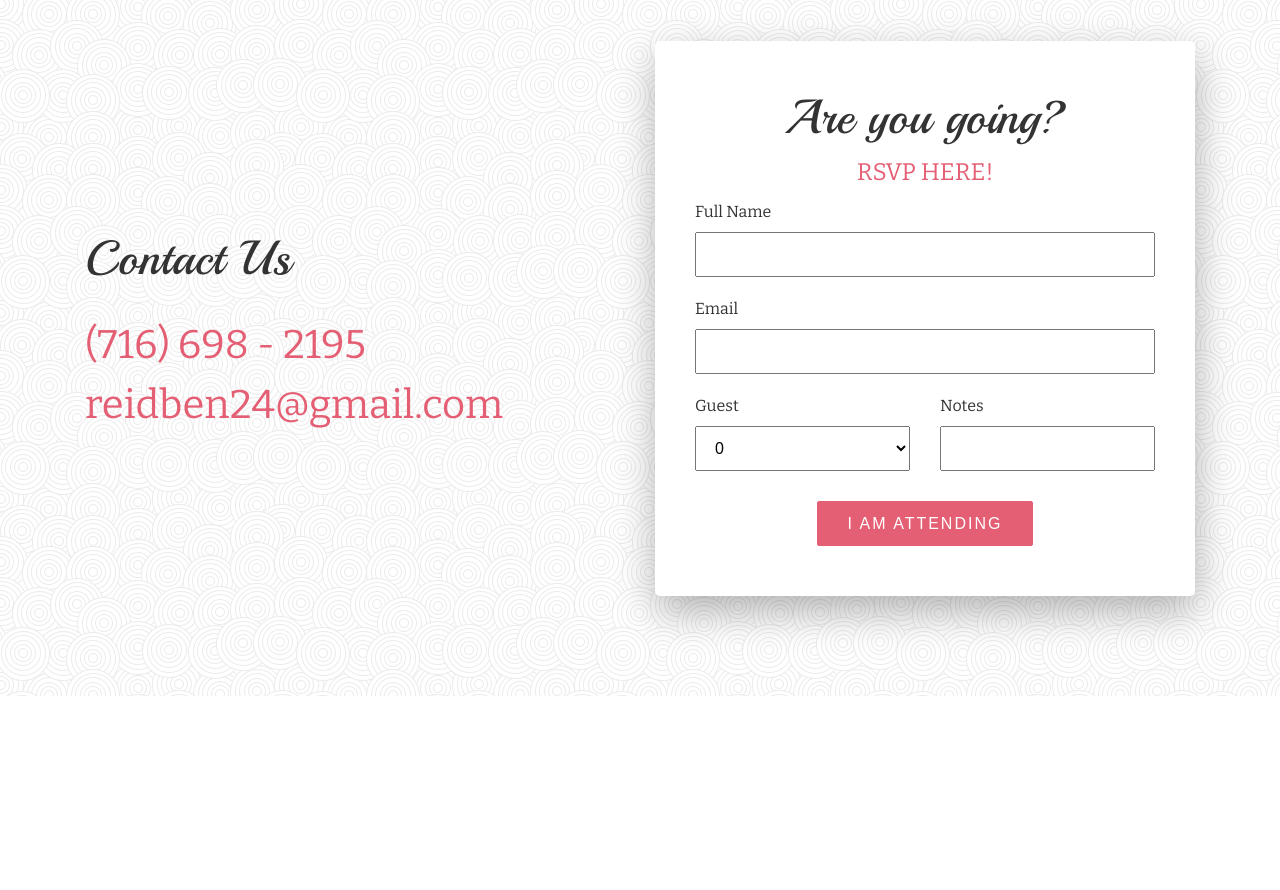
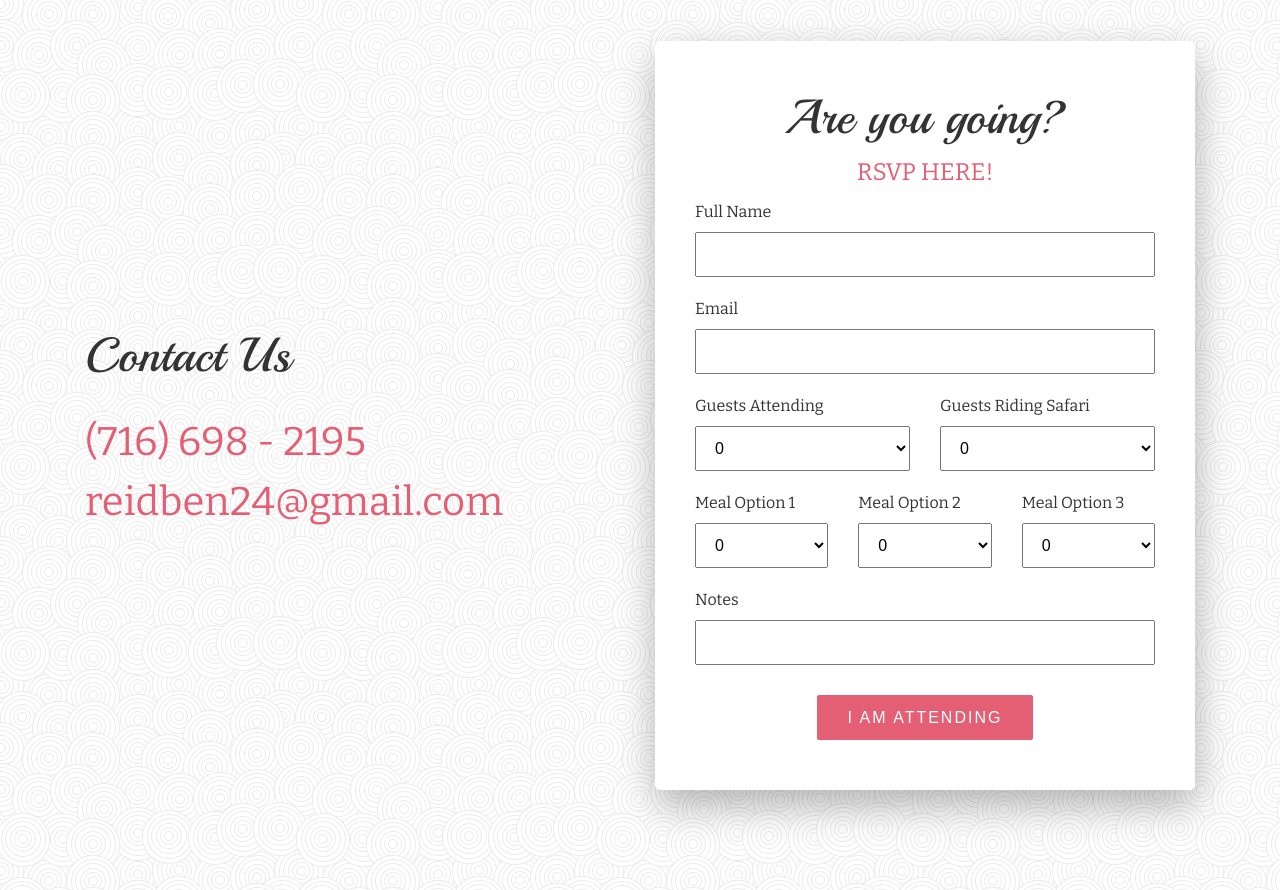
Before and after one commit to benreid24/wedding-site, a Django app: page /rsvp in a window 1280 px wide. Shown: the part 559-1449 px from the top of the page. Before the commit the page ends 1255 px from the top, so only its background shows below. Run offline with Django 3.2, Linux system fonts and the light colour scheme; some libraries are stand-ins or nearby versions.

Commit message:
Redo rsvp form

```diff
--- a/wedding/core/templates/rsvp.html
+++ b/wedding/core/templates/rsvp.html
@@ -97,7 +97,7 @@
 									<input class="email-input" type="text" >
 								</div>
 								<div class="col-sm-6 margin-bottom">
-									<label>Guest</label>
+									<label>Guests Attending</label>
 									<select class="event-select" name="option">
 										<option value="0"><span>0</span></option>
 										<option value="1">1</option>
@@ -109,6 +109,54 @@
 									</select>
 								</div>
 								<div class="col-sm-6 margin-bottom">
+									<label>Guests Riding Safari</label>
+									<select class="event-select" name="option">
+										<option value="0"><span>0</span></option>
+										<option value="1">1</option>
+										<option value="2">2</option>
+										<option value="3">3</option>
+										<option value="4">4</option>
+										<option value="5">5</option>
+										<option value="6">6</option>
+									</select>
+								</div>
+								<div class="col-sm-4 margin-bottom">
+									<label>Meal Option 1</label>
+									<select class="event-select" name="option">
+										<option value="0"><span>0</span></option>
+										<option value="1">1</option>
+										<option value="2">2</option>
+										<option value="3">3</option>
+										<option value="4">4</option>
+										<option value="5">5</option>
+										<option value="6">6</option>
+									</select>
+								</div>
+								<div class="col-sm-4 margin-bottom">
+									<label>Meal Option 2</label>
+									<select class="event-select" name="option">
+										<option value="0"><span>0</span></option>
+										<option value="1">1</option>
+										<option value="2">2</option>
+										<option value="3">3</option>
+										<option value="4">4</option>
+										<option value="5">5</option>
+										<option value="6">6</option>
+									</select>
+								</div>
+								<div class="col-sm-4 margin-bottom">
+									<label>Meal Option 3</label>
+									<select class="event-select" name="option">
+										<option value="0"><span>0</span></option>
+										<option value="1">1</option>
+										<option value="2">2</option>
+										<option value="3">3</option>
+										<option value="4">4</option>
+										<option value="5">5</option>
+										<option value="6">6</option>
+									</select>
+								</div>
+								<div class="col-sm-12 margin-bottom">
 									<label>Notes</label>
 									<input class="event-input" type="text" >
 								</div>
```
